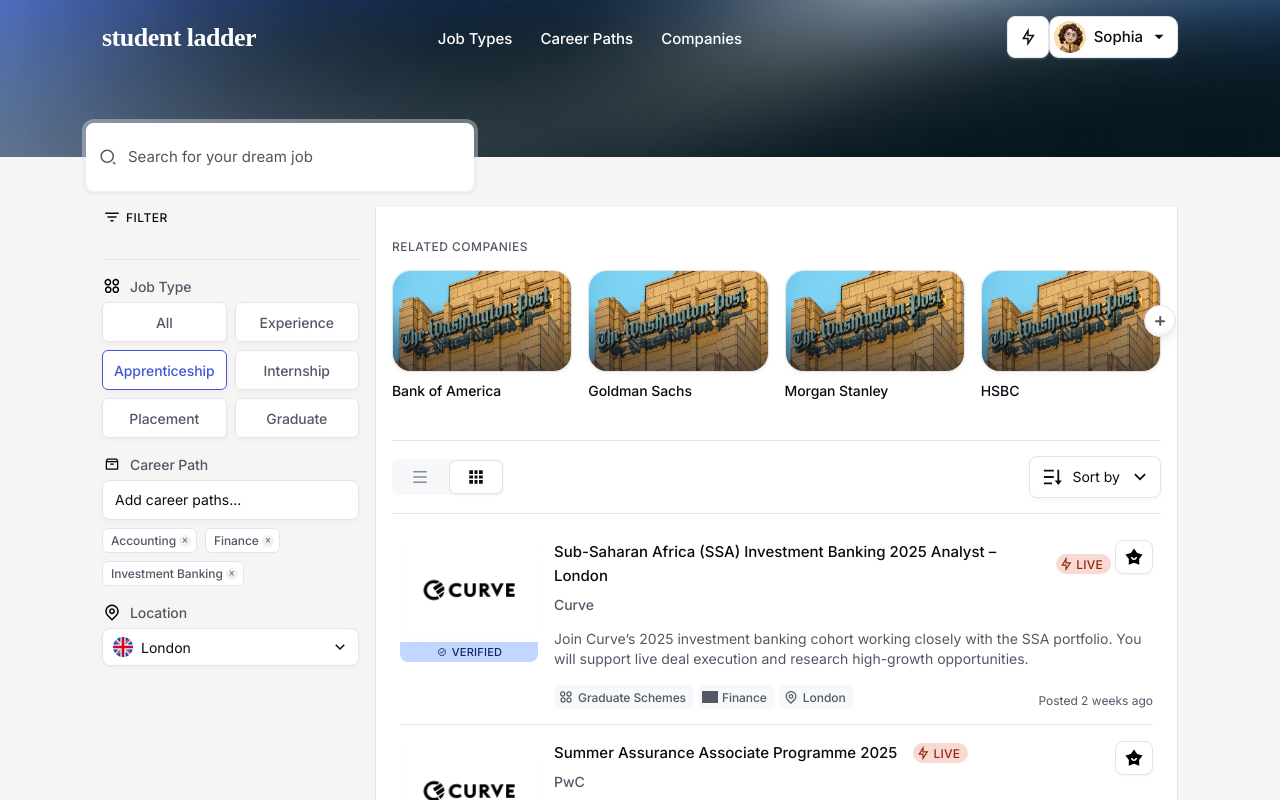
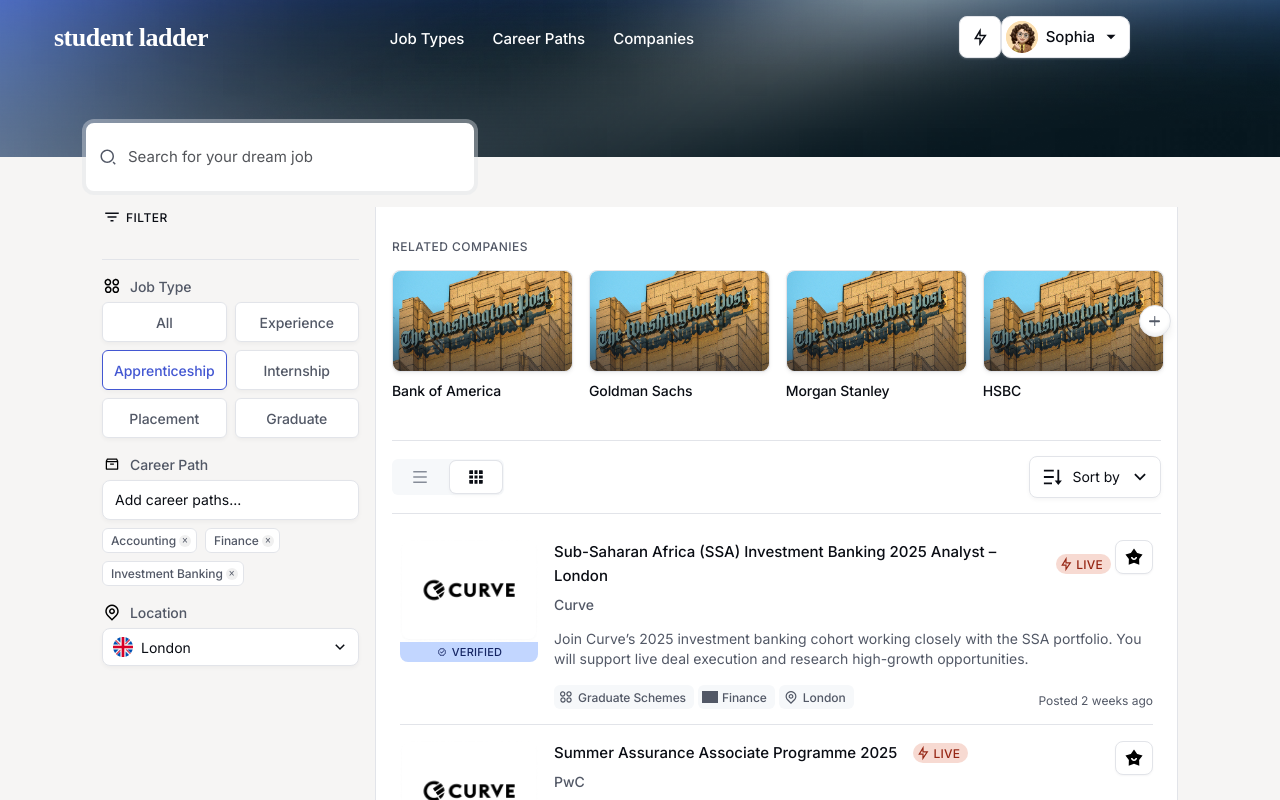
Before and after one commit to AJDPRES/Student-Ladder, a Next.js app: page /job-search in a window 1280 px wide. Shown: the top 800 px of the page. Built offline with nearby package versions, Linux system fonts and the light colour scheme; grey boxes are pictures that could not be loaded.

Commit message:
“scroller-job-search”

```diff
--- a/src/styles/job-pages.css
+++ b/src/styles/job-pages.css
@@ -71,7 +71,7 @@
   position: relative;
   z-index: 1;
   display: flex;
-  justify-content: center;
+  justify-content: flex-start;
   padding: 16px 0;
 }
 
@@ -985,7 +985,7 @@
   padding: 0 0 24px;
   background: #ffffff;
   --job-companies-gap: 16px;
-  --job-companies-card-width: calc((100% - 3 * var(--job-companies-gap)) / 4);
+  --job-companies-card-width: 180.88px;
   --job-companies-expand-size: 32px;
 }
 
@@ -1017,7 +1017,7 @@
 
 .job-search-companies__grid {
   display: grid;
-  grid-template-columns: repeat(4, minmax(0, 1fr));
+  grid-template-columns: repeat(4, var(--job-companies-card-width));
   gap: var(--job-companies-gap);
   padding: 0;
   box-sizing: border-box;
@@ -1088,7 +1088,7 @@
   align-items: flex-start;
   justify-content: flex-start;
   position: relative;
-  width: 100%;
+  width: var(--job-companies-card-width);
   scroll-snap-align: start;
 }
 
@@ -1096,10 +1096,10 @@
   position: relative;
   width: 100%;
   height: 102px;
-  border-radius: 18px;
+  border-radius: 8px;
   border: 1px solid #e2e4e9;
   background: #ffffff;
-  box-shadow: 0 2px 4px rgba(27, 28, 29, 0.04);
+  box-shadow: 0 2px 4px rgba(27, 28, 29, 0.04), 0 1px 2px rgba(228, 229, 231, 0.24);
   overflow: visible;
 }
 
@@ -1136,7 +1136,7 @@
 .job-search-companies__expand {
   position: absolute;
   top: 50%;
-  right: calc(var(--job-companies-expand-size) / -2);
+  right: calc(var(--job-companies-expand-size) * -0.25);
   transform: translateY(-50%);
   width: var(--job-companies-expand-size);
   height: var(--job-companies-expand-size);
```
Also changed, not shown: 1 other file (tests, documents, lock files or other folders).
